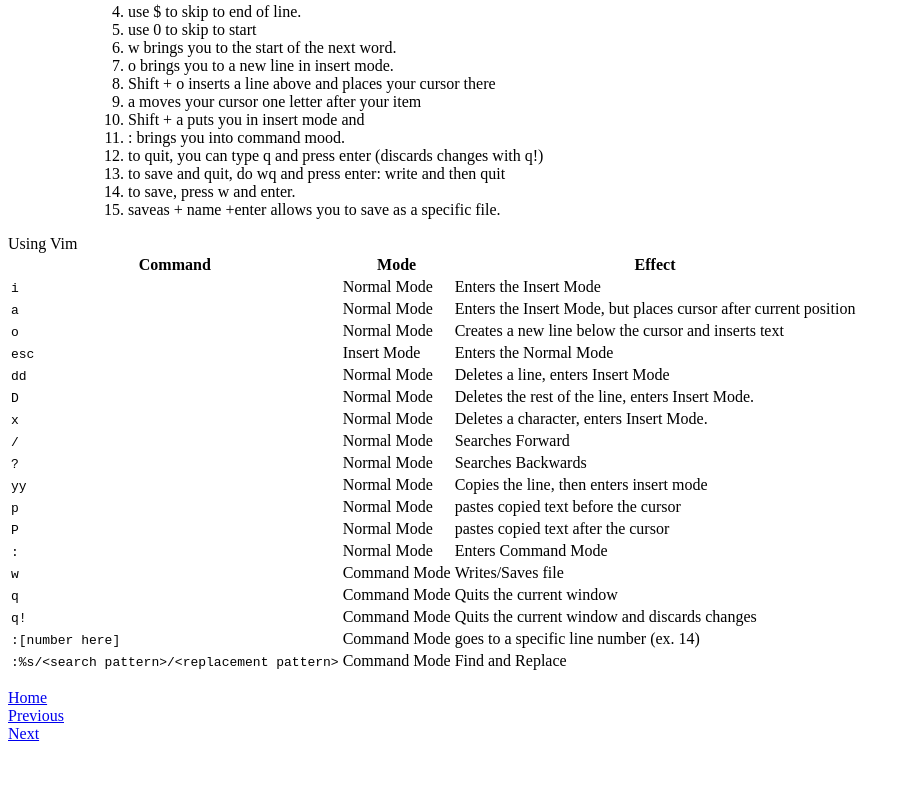
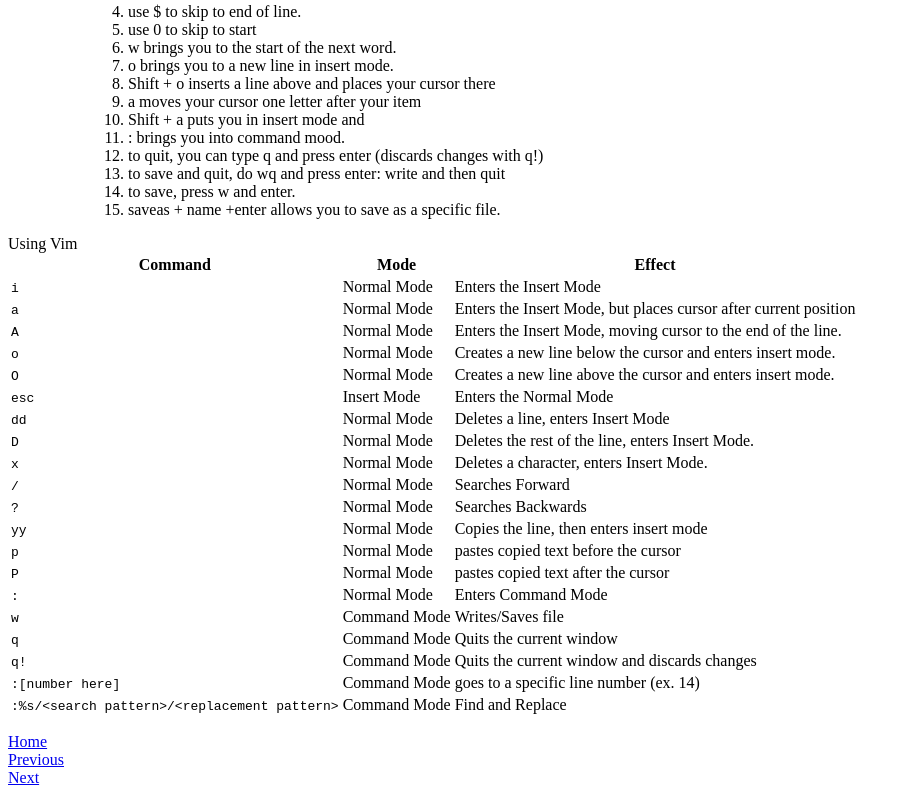
Before and after one commit to GawainsGreenGirdle/Comp206, a plain HTML site: page pages/fourth_class_lecture.html in a window 1280 px wide. Shown: the part 1337-2140 px from the top of the page, without its empty margins (0-910 px from the left). Before the commit the page ends 2096 px from the top, so only its background shows below. Drawn offline with Linux system fonts and the light colour scheme.

Commit message:
Expand vim command table in fourth lecture note
Vim is easily navigated using commands such as ^o and ^a which were not
included in the table. Those commands have now been included for ease
of use.

```diff
--- a/pages/fourth_class_lecture.html
+++ b/pages/fourth_class_lecture.html
@@ -133,7 +133,9 @@
             <tr><th>Command</th><th>Mode</th><th>Effect</th></tr>
             <tr><td><code> i </code></td><td> Normal Mode </td><td> Enters the Insert Mode</td></tr>
             <tr><td><code> a </code></td><td> Normal Mode </td><td> Enters the Insert Mode, but places cursor after current position </td></tr>
-            <tr><td><code> o </code></td><td> Normal Mode </td><td> Creates a new line below the cursor and inserts text </td></tr>
+            <tr><td><code> A </code></td><td> Normal Mode </td><td> Enters the Insert Mode, moving cursor to the end of the line.</td></tr>
+            <tr><td><code> o </code></td><td> Normal Mode </td><td> Creates a new line below the cursor and enters insert mode.</td></tr>
+            <tr><td><code> O </code></td><td> Normal Mode </td><td> Creates a new line above the cursor and enters insert mode.</td></tr>
             <tr><td><code> esc </code></td><td> Insert Mode </td><td> Enters the Normal Mode </td></tr>
             <tr><td><code> dd </code></td><td> Normal Mode </td><td> Deletes a line, enters Insert Mode</td></tr>
             <tr><td><code> D </code></td><td> Normal Mode </td><td> Deletes the rest of the line, enters Insert Mode.</td></tr>
```
